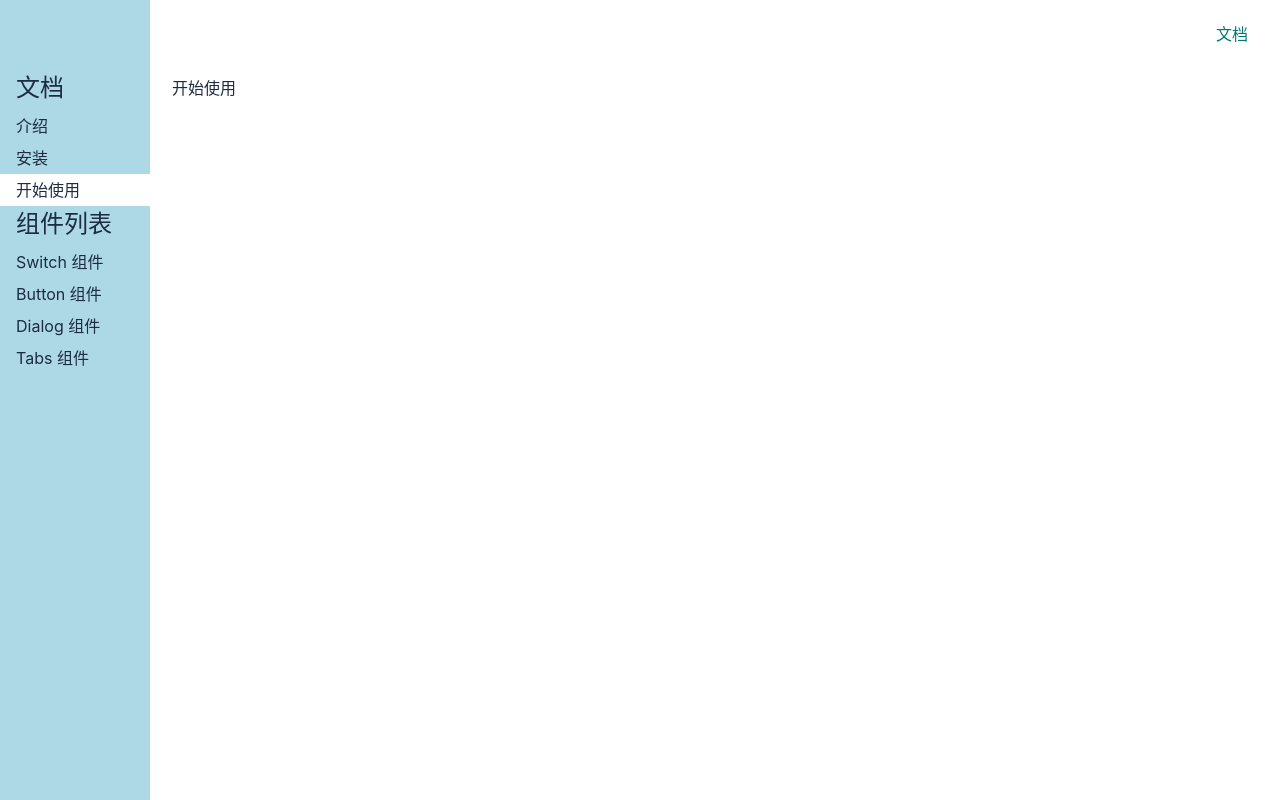
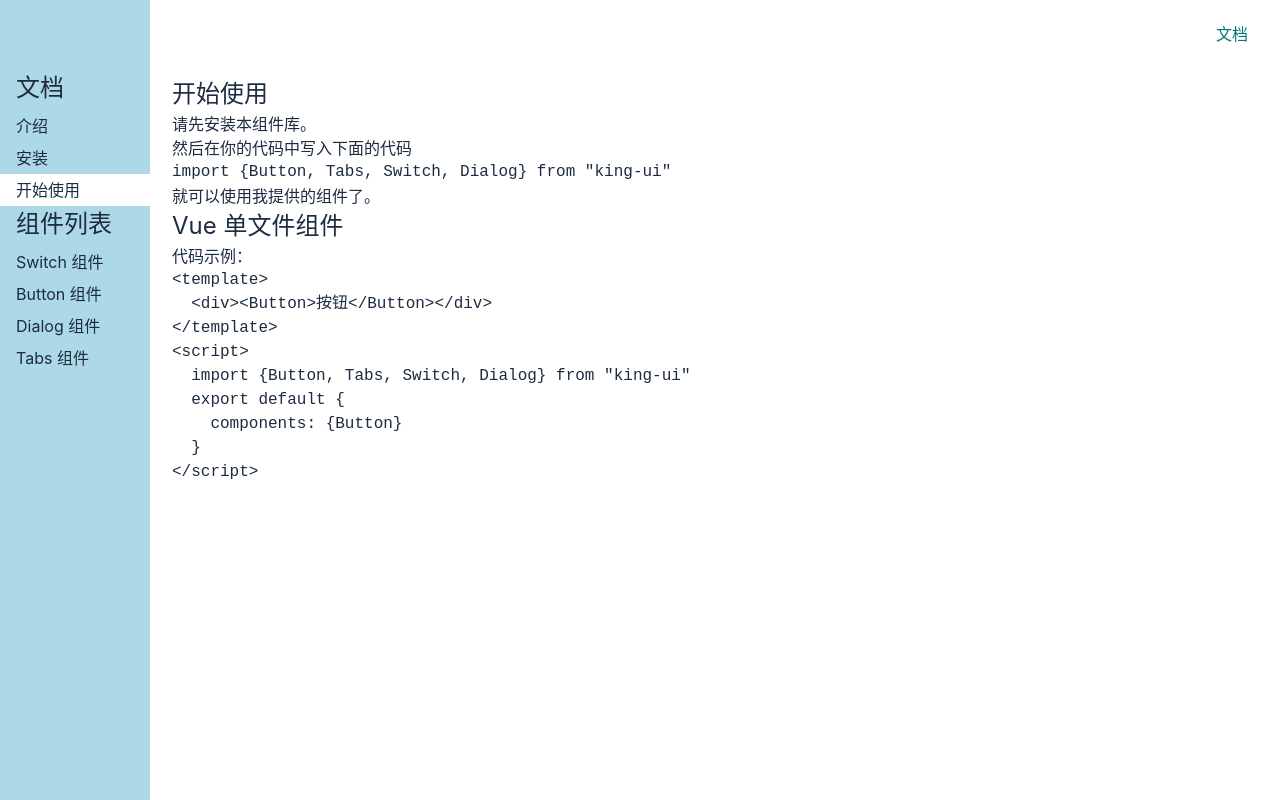
Before and after one commit to 332862394/jl-vue3-ui, a Vue app: page /#/doc/get-started in a window 1280 px wide. Built offline with nearby package versions, Linux system fonts and the light colour scheme.

Commit message:
填充文档内容

```diff
--- a/src/views/GetStarted.vue
+++ b/src/views/GetStarted.vue
@@ -1,14 +1,23 @@
 <template>
-  <div>开始使用</div>
+  <article>
+    <h1>开始使用</h1>
+
+    <p>请先<a href="#/doc/install">安装</a>本组件库。</p>
+    <p>然后在你的代码中写入下面的代码</p>
+    <pre><code>import {Button, Tabs, Switch, Dialog} from "king-ui"</code></pre>
+    就可以使用我提供的组件了。
+
+    <h2>Vue 单文件组件</h2>
+    <p>代码示例：</p>
+    <pre><code>&lt;template&gt;
+  &lt;div&gt;&lt;Button&gt;按钮&lt;/Button&gt;&lt;/div&gt;
+&lt;/template&gt;
+&lt;script&gt;
+  import {Button, Tabs, Switch, Dialog} from "king-ui"
+  export default {
+    components: {Button}
+  }
+&lt;/script&gt;
+ </code></pre>
+  </article>
 </template>
-
-<script lang="ts">
-export default {
-  setup() {
-    return {};
-  },
-};
-</script>
-
-<style lang="scss" scoped>
-</style>
--- a/src/views/Install.vue
+++ b/src/views/Install.vue
@@ -1,14 +1,11 @@
 <template>
-  <div>安装</div>
+  <article>
+    <h1>安装</h1>
+    <p>打开终端运行下列命令：</p>
+    <pre><code>npm install king-ui</code></pre>
+    <p>或</p>
+    <pre><code>yarn add king-ui</code></pre>
+
+    <p>下一节：<a href="#/doc/get-started">开始使用</a></p>
+  </article>
 </template>
-
-<script lang="ts">
-export default {
-  setup() {
-    return {};
-  },
-};
-</script>
-
-<style lang="scss" scoped>
-</style>
--- a/src/views/Intro.vue
+++ b/src/views/Intro.vue
@@ -1,14 +1,16 @@
 <template>
-  <div>Intro</div>
+  <article>
+    <h1>介绍</h1>
+    <p>King UI 是一款基于 Vue 3 和 TypeScript 的 UI 组件库。</p>
+    <p>
+      这款组件库其实是我为了总结自己这几年的技术经验而写的，全程亲手编写，尽量不采用第三方库，包括你现在看到的这个官网也几乎都是我自己写的。
+    </p>
+    <p>
+      所以如果强烈不建议你将此 UI
+      库用于生产环境。但如果你是抱着看源代码的目的来的，那么这个库还是值得一看的。源代码放在了
+      github.com/frankfang/xxxxxxx，历史提交信息非常规范，你可以按提交的顺序逐个查看；你也可以直接查看每个组件的源代码和示例，运行方法见
+      README.md。
+    </p>
+    下一节：<a href="#/doc/install">安装</a>
+  </article>
 </template>
-
-<script lang="ts">
-export default {
-  setup() {
-    return {};
-  },
-};
-</script>
-
-<style lang="scss" scoped>
-</style>
```
